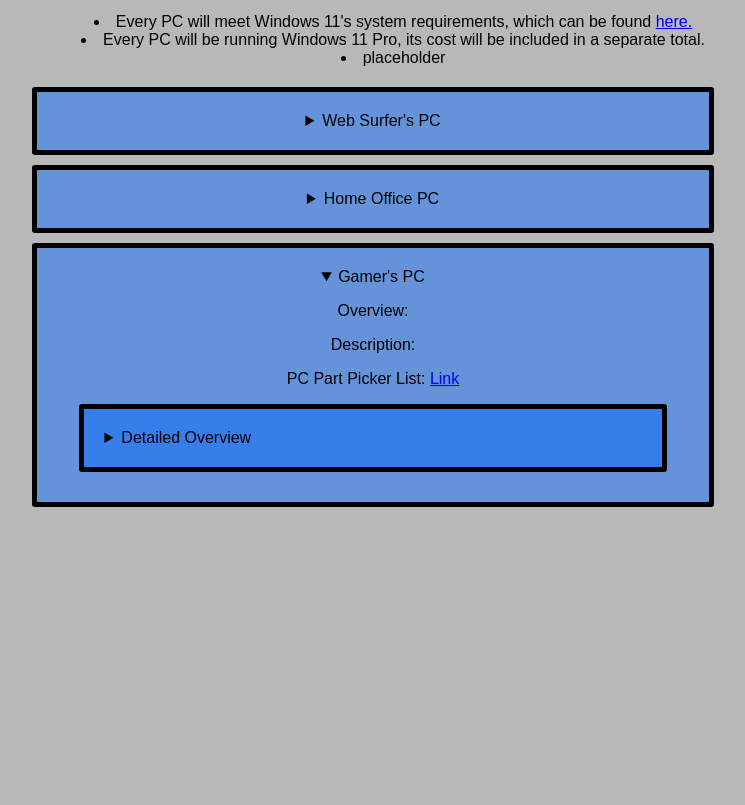
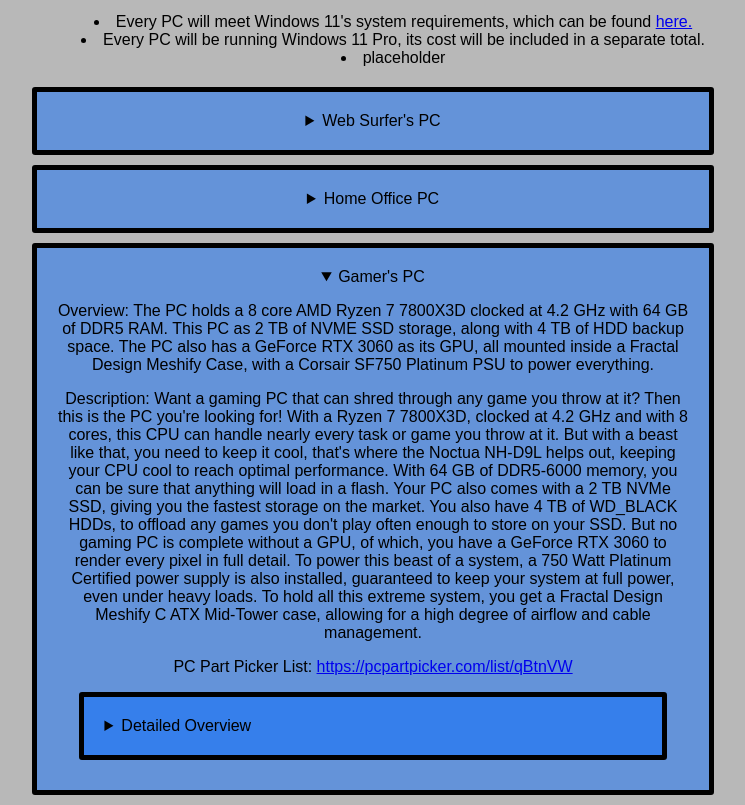
Before and after one commit to Livable8209/school-project-thing, a plain HTML site: page index.html in a window 1280 px wide. Both pictures are taken after a click on the heading "Gamer's PC". Shown: the part 101-906 px from the top of the page, without its empty margins (267-1012 px from the left). Before the commit the page ends 800 px from the top, so only its background shows below. Drawn offline with Linux system fonts and the light colour scheme; a web font is replaced by a local one.

Commit message:
start of the end

```diff
--- a/index.html
+++ b/index.html
@@ -547,13 +547,38 @@
 
     <details class="gamer">
       <summary>Gamer's PC</summary>
-      <p>Overview:</p>
+      <p>
+        Overview: The PC holds a 8 core AMD Ryzen 7 7800X3D clocked at 4.2 GHz
+        with 64 GB of DDR5 RAM. This PC as 2 TB of NVME SSD storage, along with
+        4 TB of HDD backup space. The PC also has a GeForce RTX 3060 as its GPU,
+        all mounted inside a Fractal Design Meshify Case, with a Corsair SF750
+        Platinum PSU to power everything.
+      </p>
 
-      <p>Description:</p>
+      <p>
+        Description: Want a gaming PC that can shred through any game you throw
+        at it? Then this is the PC you're looking for! With a Ryzen 7 7800X3D,
+        clocked at 4.2 GHz and with 8 cores, this CPU can handle nearly every
+        task or game you throw at it. But with a beast like that, you need to
+        keep it cool, that's where the Noctua NH-D9L helps out, keeping your CPU
+        cool to reach optimal performance. With 64 GB of DDR5-6000 memory, you
+        can be sure that anything will load in a flash. Your PC also comes with
+        a 2 TB NVMe SSD, giving you the fastest storage on the market. You also
+        have 4 TB of WD_BLACK HDDs, to offload any games you don't play often
+        enough to store on your SSD. But no gaming PC is complete without a GPU,
+        of which, you have a GeForce RTX 3060 to render every pixel in full
+        detail. To power this beast of a system, a 750 Watt Platinum Certified
+        power supply is also installed, guaranteed to keep your system at full
+        power, even under heavy loads. To hold all this extreme system, you get
+        a Fractal Design Meshify C ATX Mid-Tower case, allowing for a high
+        degree of airflow and cable management.
+      </p>
 
       <p>
         PC Part Picker List:
-        <a href="Link">Link</a>
+        <a href="https://pcpartpicker.com/list/qBtnVW"
+          >https://pcpartpicker.com/list/qBtnVW</a
+        >
       </p>
 
       <details class="inner-details">
```
